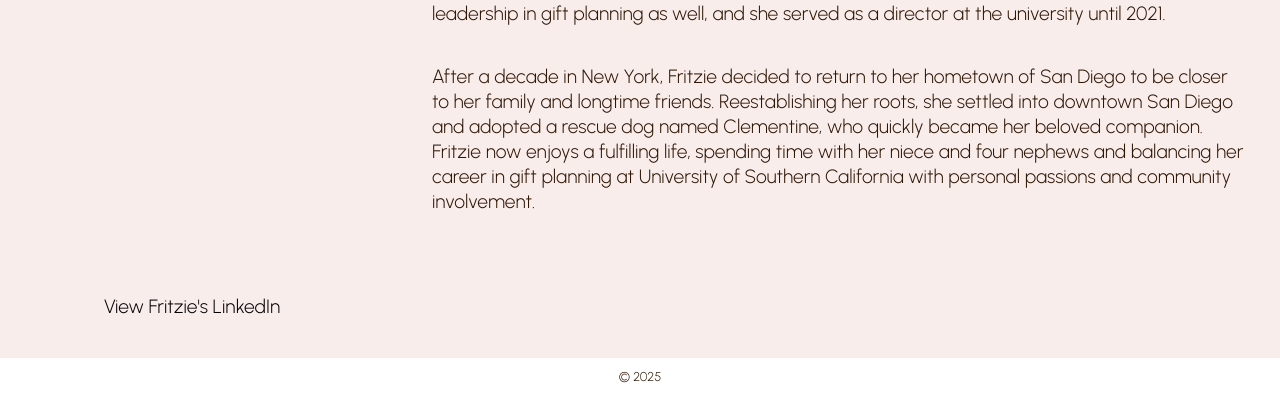
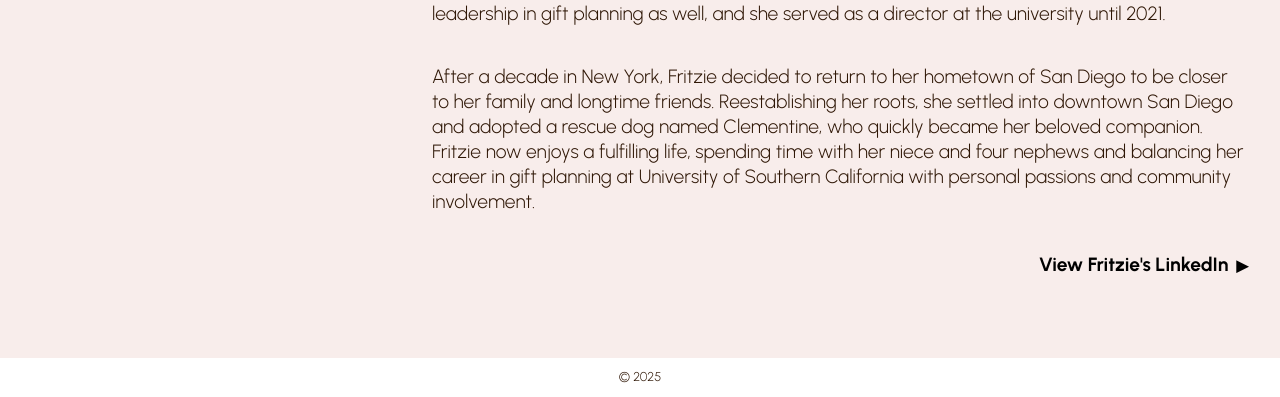
Before and after one commit to slkueneke/bioSite, a plain HTML site: page about.html in a window 1280 px wide. Shown: the part 493-890 px from the top of the page. Drawn offline with Linux system fonts and the light colour scheme; a web font is replaced by a local one.

Commit message:
finalize

```diff
--- a/CSS/styles.css
+++ b/CSS/styles.css
@@ -73,7 +73,9 @@ a:hover {
 
 main section > *,
 header section,
-nav {
+nav,
+main #hobbies > *,
+main #about > * {
   margin: 0 auto;
 }
 
@@ -218,12 +220,14 @@ nav td {
 }
 
 /* main */
-main section {
+main section,
+#hobbies,
+#about {
   padding: 2.5em 2em;
 }
 
 body:not(#home) main {
-    padding-top: 3em;
+  padding-top: 3em;
 }
 
 main > div h1 {
@@ -394,6 +398,25 @@ aside h3 {
 
 #hobbies > div > p {
   text-align: center;
+}
+
+.right {
+  text-align: right;
+}
+
+#about a {
+  font-weight: bold;
+  font-size:1em;
+}
+
+#about a::after {
+  content: '\25B6';
+  font-size: 0.8em;
+  padding-left:0.5em;
+}
+
+#about a:hover {
+  color:#bf614f;
 }
 
 main section#hobbies p:last-of-type {
--- a/about.html
+++ b/about.html
@@ -51,7 +51,7 @@
           </li>
 
           <li>
-            <a id="collapseMenu" href="javascript:;">&#8963;</a>
+            <a id="collapseMenu" alt="collapse main navigation"  href="javascript:;">&#8963;</a>
           </li>
         </ul>
 
@@ -87,11 +87,11 @@
     <!-- main content -->
     <main>
 
-      <div>
+      <div class="pageTitle">
         <h1>ABOUT <span class="script darkPink">fritzie</span></h1>
       </div>
 
-      <section class="grid" id="about">
+      <div class="grid" id="about">
 
         <div>
           <img src="images/auntie.jpeg" alt="Fritzie holding her baby nephew">
@@ -103,10 +103,12 @@
           <p>In 2013, Fritzie made a bold move across the country to New York City to advance both her education and career. She enrolled at Columbia University, where she earned her master's degree while continuing to work in non-profit management. Her role eventually expanded to include leadership in gift planning as well, and she served as a director at the university until 2021.</p>
 
           <p>After a decade in New York, Fritzie decided to return to her hometown of San Diego to be closer to her family and longtime friends. Reestablishing her roots, she settled into downtown San Diego and adopted a rescue dog named Clementine, who quickly became her beloved companion. Fritzie now enjoys a fulfilling life, spending time with her niece and four nephews and balancing her career in gift planning at University of Southern California with personal passions and community involvement.</p>
+
+          <p class="right">
+            <a href="https://www.linkedin.com/in/fritzie-dizon-8955a067/" target="_blank">View Fritzie's LinkedIn</a>
+          </p>
         </div>
-
-        <a href="https://www.linkedin.com/in/fritzie-dizon-8955a067/" target="_blank">View Fritzie's LinkedIn</a>
-      </section>
+      </div>
 
     </main>
 
```
Also changed, not shown: hobby.html (+4 -4 lines), index.html (+4 -4 lines), template.html (+1 -1 lines), 2 other files.
